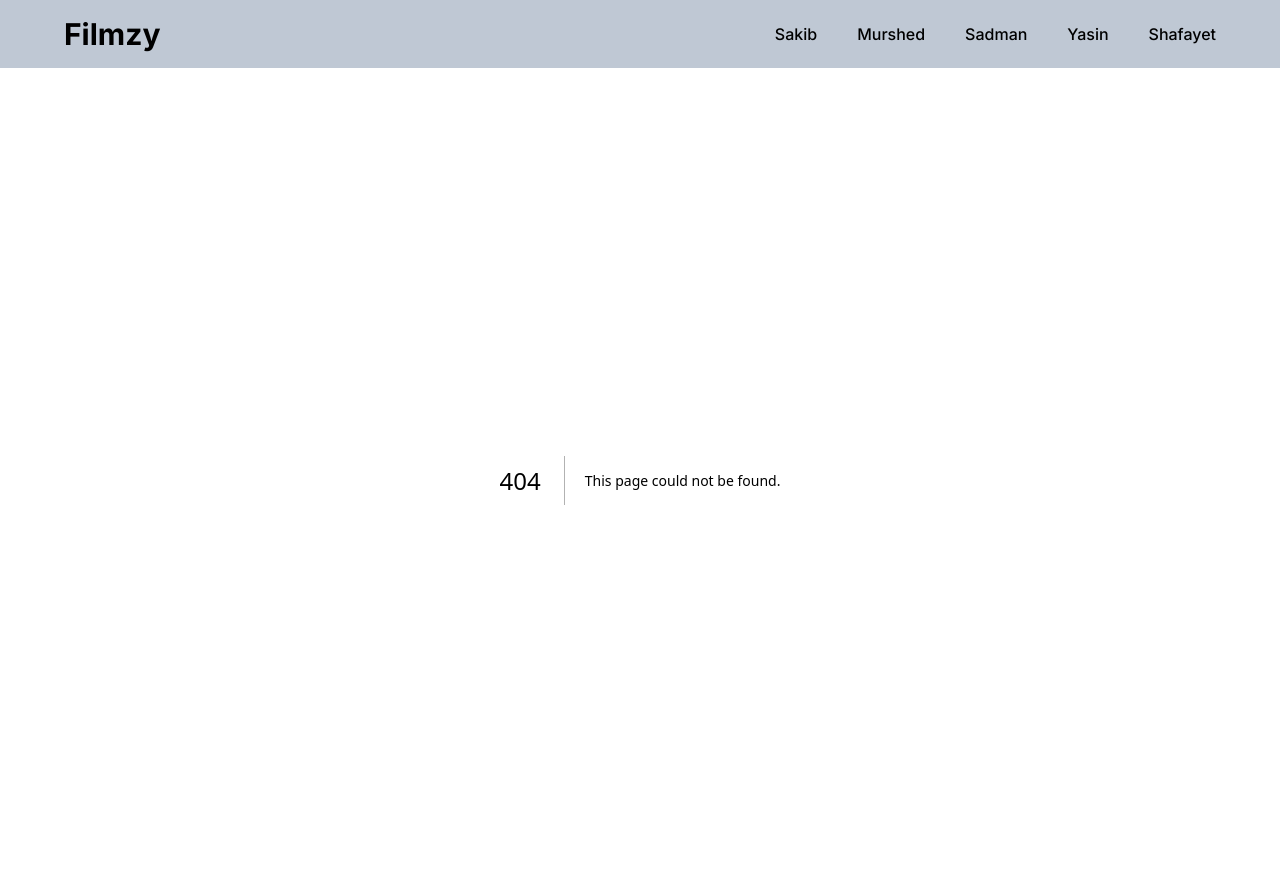
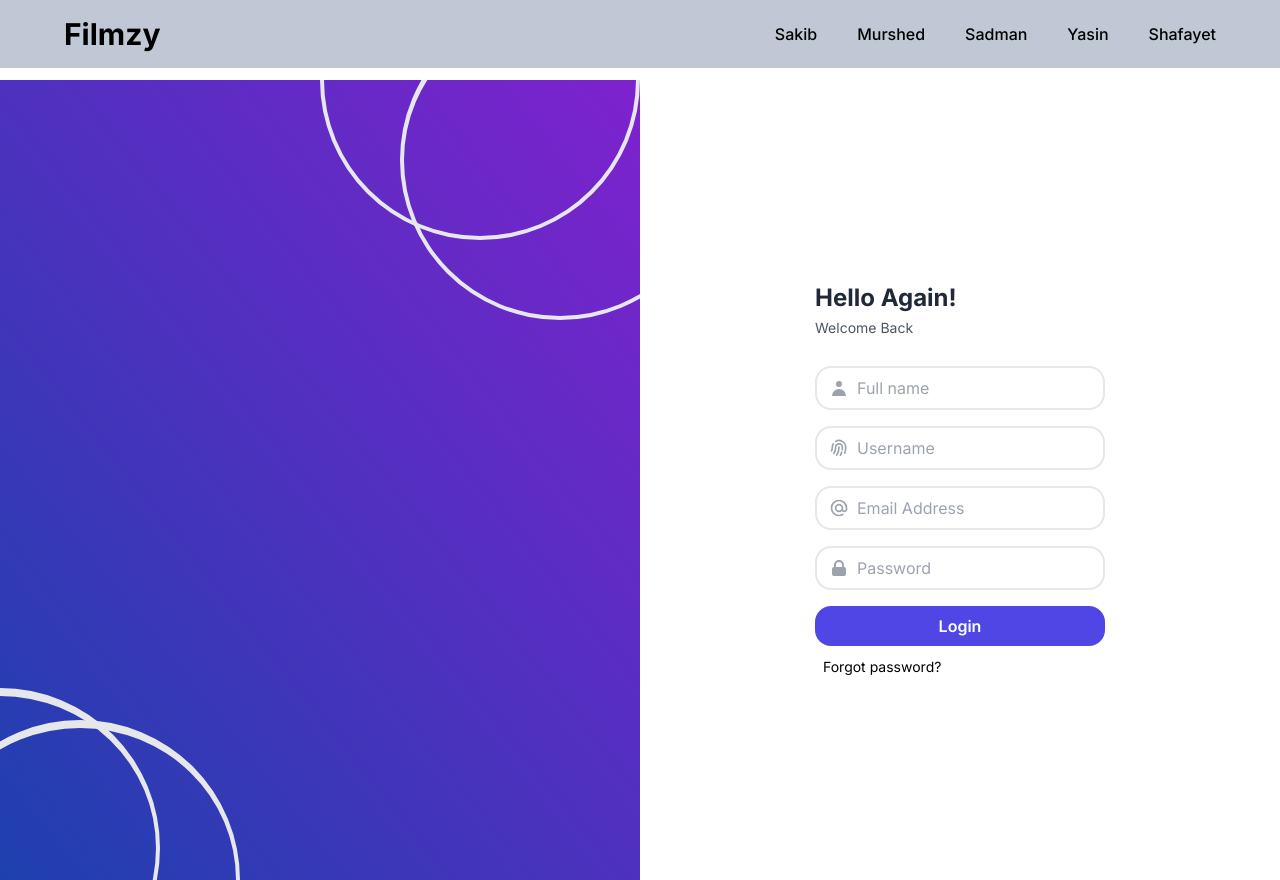
Before and after one commit to sadmanador/new_group_next_app, a Next.js app: page /yasin/login in a window 1280 px wide. Before the commit this address had no page. Built offline with nearby package versions, Linux system fonts and the light colour scheme.

Commit message:
yasin login

```diff
--- a/app/Rubayet/page.tsx
+++ /dev/null
@@ -1,11 +0,0 @@
-import React from 'react';
-
-const Rubayet = () => {
-    return (
-        <div className='flex flex-col h-screen justify-center'>
-            <h1 className='text-5xl text-center font-extrabold'>Rubayet Hasan Yasin </h1>
-        </div>
-    );
-};
-
-export default Rubayet;
--- /dev/null
+++ b/app/yasin/login/page.tsx
@@ -0,0 +1,81 @@
+'use client'
+
+import React from 'react';
+
+const Login = () => {
+
+
+    const handleSubmit = (e: any) =>{
+        e.preventDefault()
+
+        const form = e.target;
+        const name = form.name.value;
+        const userName = form.userName.value;
+        const email = form.email.value;
+        const password = form.password.value;
+
+
+        console.log({name, userName, email, password});
+
+        if(name && userName && email && password){
+            alert('Login successfull')
+        }
+
+    }
+
+
+    return (
+        <div className="h-screen md:flex">
+            <div
+                className="relative overflow-hidden md:flex w-1/2 bg-gradient-to-tr from-blue-800 to-purple-700 i justify-around items-center hidden">
+                <div className="absolute -bottom-32 -left-40 w-80 h-80 border-4 rounded-full border-opacity-30 border-t-8"></div>
+                <div className="absolute -bottom-40 -left-20 w-80 h-80 border-4 rounded-full border-opacity-30 border-t-8"></div>
+                <div className="absolute -top-40 -right-0 w-80 h-80 border-4 rounded-full border-opacity-30 border-t-8"></div>
+                <div className="absolute -top-20 -right-20 w-80 h-80 border-4 rounded-full border-opacity-30 border-t-8"></div>
+            </div>
+            <div className="flex md:w-1/2 justify-center py-10 items-center bg-white">
+                <form onSubmit={handleSubmit} className="bg-white">
+                    <h1 className="text-gray-800 font-bold text-2xl mb-1">Hello Again!</h1>
+                    <p className="text-sm font-normal text-gray-600 mb-7">Welcome Back</p>
+                    <div className="flex items-center border-2 py-2 px-3 rounded-2xl mb-4">
+                        <svg xmlns="http://www.w3.org/2000/svg" className="h-5 w-5 text-gray-400" viewBox="0 0 20 20"
+                            fill="currentColor">
+                            <path fillRule="evenodd" d="M10 9a3 3 0 100-6 3 3 0 000 6zm-7 9a7 7 0 1114 0H3z"
+                                clipRule="evenodd" />
+                        </svg>
+                        <input className="pl-2 outline-none border-none" type="text" name="name" id="" placeholder="Full name" />
+                    </div>
+                    <div className="flex items-center border-2 py-2 px-3 rounded-2xl mb-4">
+                        <svg xmlns="http://www.w3.org/2000/svg" className="h-5 w-5 text-gray-400" fill="none"
+                            viewBox="0 0 24 24" stroke="currentColor">
+                            <path strokeLinecap="round" strokeLinejoin="round" strokeWidth="2"
+                                d="M12 11c0 3.517-1.009 6.799-2.753 9.571m-3.44-2.04l.054-.09A13.916 13.916 0 008 11a4 4 0 118 0c0 1.017-.07 2.019-.203 3m-2.118 6.844A21.88 21.88 0 0015.171 17m3.839 1.132c.645-2.266.99-4.659.99-7.132A8 8 0 008 4.07M3 15.364c.64-1.319 1-2.8 1-4.364 0-1.457.39-2.823 1.07-4" />
+                        </svg>
+                        <input className="pl-2 outline-none border-none" type="text" name="userName" id="" placeholder="Username" />
+                    </div>
+                    <div className="flex items-center border-2 py-2 px-3 rounded-2xl mb-4">
+                        <svg xmlns="http://www.w3.org/2000/svg" className="h-5 w-5 text-gray-400" fill="none"
+                            viewBox="0 0 24 24" stroke="currentColor">
+                            <path strokeLinecap="round" strokeLinejoin="round" strokeWidth="2"
+                                d="M16 12a4 4 0 10-8 0 4 4 0 008 0zm0 0v1.5a2.5 2.5 0 005 0V12a9 9 0 10-9 9m4.5-1.206a8.959 8.959 0 01-4.5 1.207" />
+                        </svg>
+                        <input className="pl-2 outline-none border-none" type="email" name="email" id="" placeholder="Email Address" />
+                    </div>
+                    <div className="flex items-center border-2 py-2 px-3 rounded-2xl">
+                        <svg xmlns="http://www.w3.org/2000/svg" className="h-5 w-5 text-gray-400" viewBox="0 0 20 20"
+                            fill="currentColor">
+                            <path fillRule="evenodd"
+                                d="M5 9V7a5 5 0 0110 0v2a2 2 0 012 2v5a2 2 0 01-2 2H5a2 2 0 01-2-2v-5a2 2 0 012-2zm8-2v2H7V7a3 3 0 016 0z"
+                                clipRule="evenodd" />
+                        </svg>
+                        <input className="pl-2 outline-none border-none" type="password" name="password" id="" placeholder="Password" />
+                    </div>
+                    <button type="submit" className="block w-full bg-indigo-600 mt-4 py-2 rounded-2xl text-white font-semibold mb-2">Login</button>
+                    <span className="text-sm ml-2 hover:text-blue-500 cursor-pointer">Forgot password?</span>
+                </form>
+            </div>
+        </div>
+    );
+};
+
+export default Login;
```
